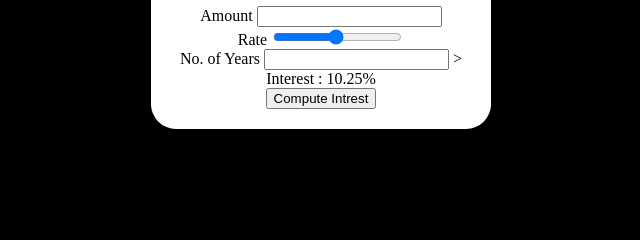
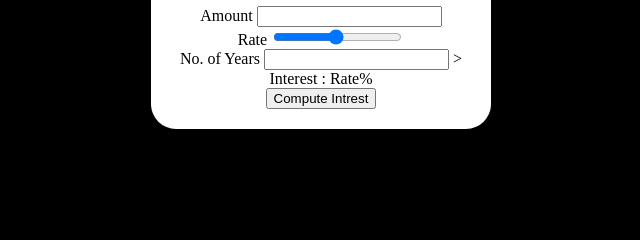
Before and after one commit to kuldeeproyal-dev/Simple-Interest-Calculator, a plain HTML site: page index.html in a window 1280 px wide. Shown: the part 402-642 px from the top of the page, 319-959 px from the left. Drawn offline with Linux system fonts and the light colour scheme.

Commit message:
index.html

```diff
--- a/index.html
+++ b/index.html
@@ -16,7 +16,7 @@
                 <option value="1">1</option>
                 <option value="2">2</option>
             </datalist>>  <br/>
-            Interest : <span id="rate_val">10.25</span>%<br>
+            Interest : <span id="rate_val">Rate</span>%<br>
             <button onclick="compute()">Compute Intrest</button>
             <span id = "result">
             </span>
```
